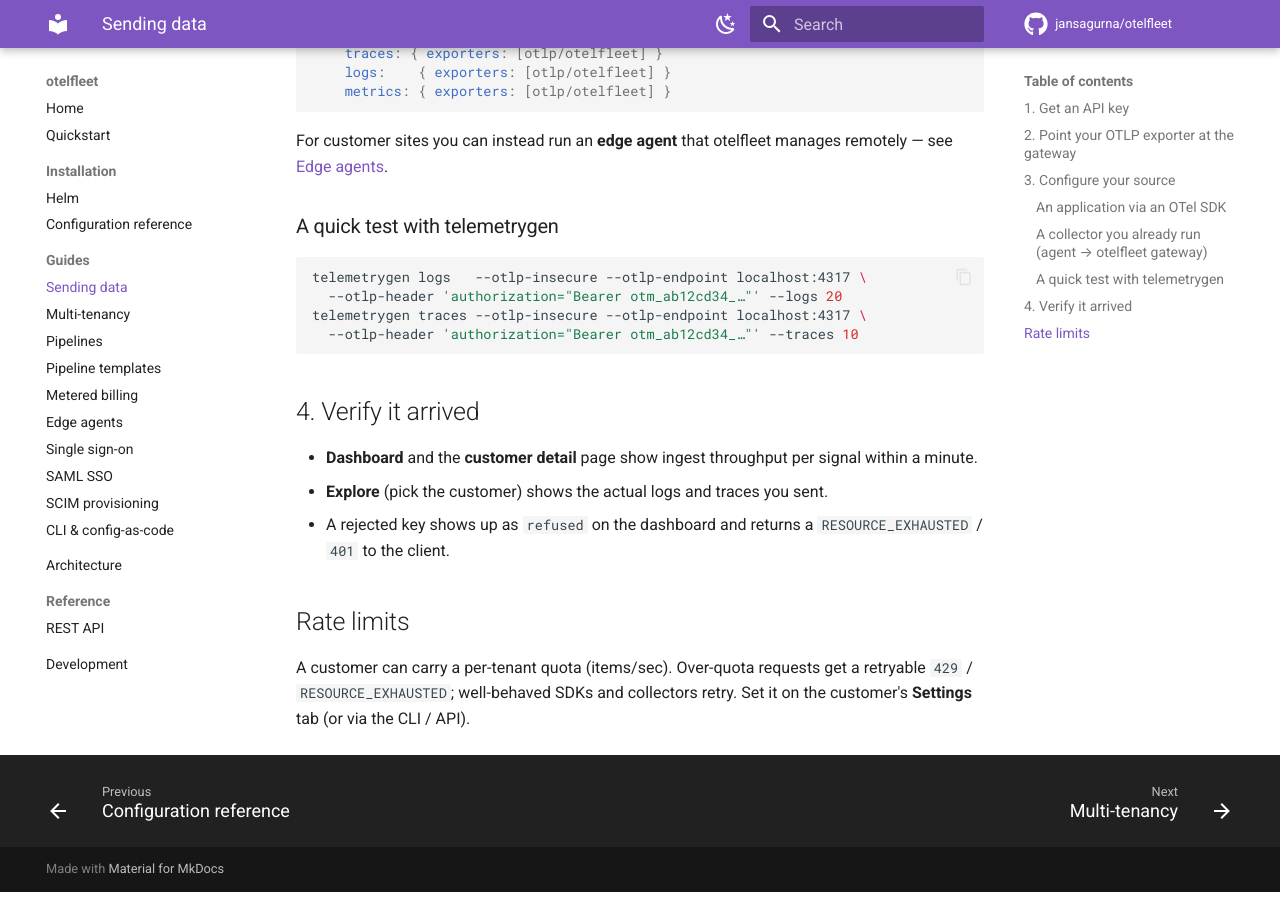
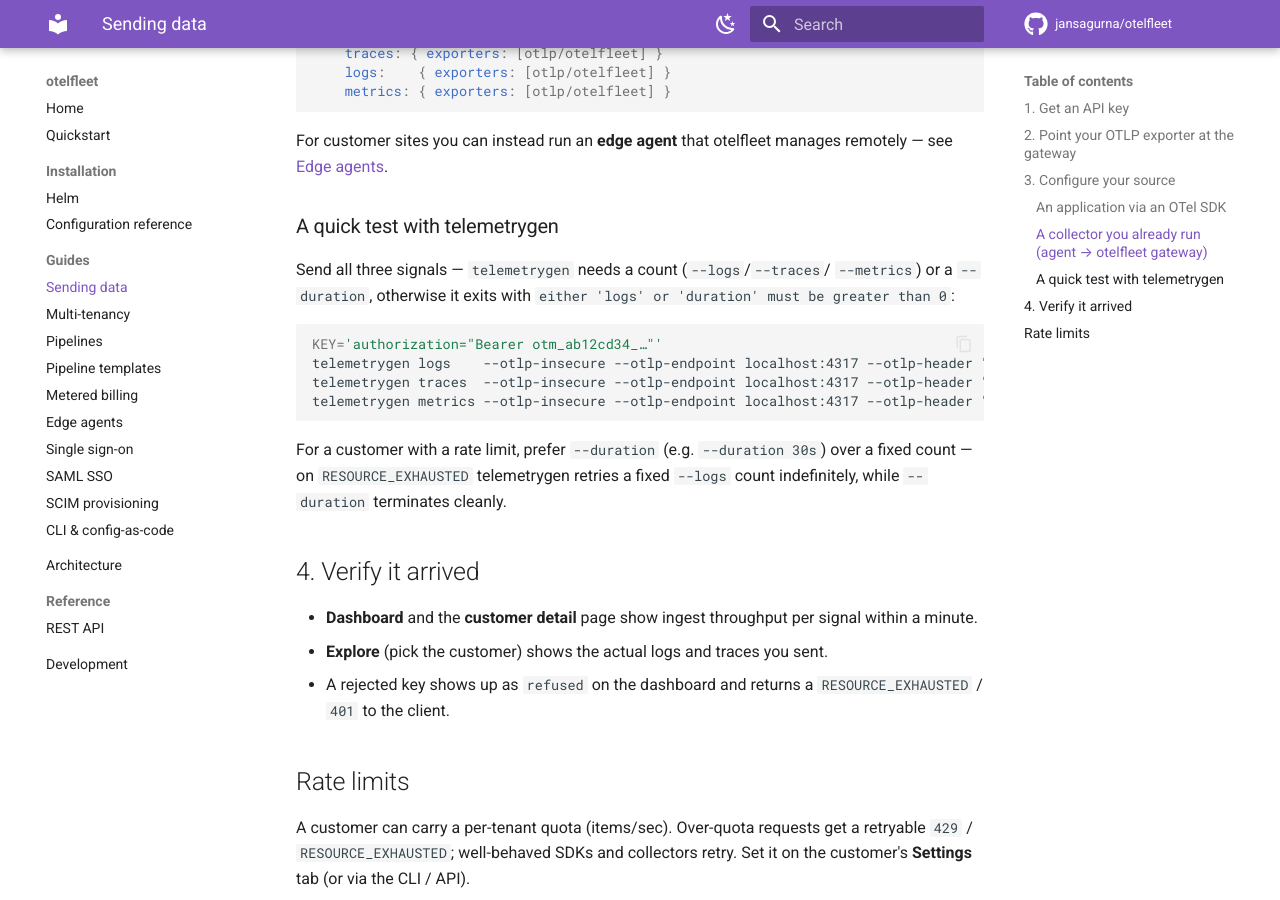
Before and after one commit to jansagurna/otelfleet, an MkDocs documentation site: the page built from docs/guides/sending-data.md, in a window 1280 px wide and 900 px high, scrolled down 1462 px. Built offline with MkDocs 1.6.1 and Material for MkDocs 9.7.7, drawn with Linux system fonts in a browser that asks for light colours; comment, search, counter and statistics services are not loaded.

Commit message:
docs: telemetrygen example sends logs, traces and metrics (+ count/duration note)

````diff
--- a/docs/guides/sending-data.md
+++ b/docs/guides/sending-data.md
@@ -70,12 +70,20 @@
 
 ### A quick test with telemetrygen
 
+Send all three signals — `telemetrygen` needs a count (`--logs`/`--traces`/
+`--metrics`) or a `--duration`, otherwise it exits with
+`either 'logs' or 'duration' must be greater than 0`:
+
 ```sh
-telemetrygen logs   --otlp-insecure --otlp-endpoint localhost:4317 \
-  --otlp-header 'authorization="Bearer otm_ab12cd34_…"' --logs 20
-telemetrygen traces --otlp-insecure --otlp-endpoint localhost:4317 \
-  --otlp-header 'authorization="Bearer otm_ab12cd34_…"' --traces 10
+KEY='authorization="Bearer otm_ab12cd34_…"'
+telemetrygen logs    --otlp-insecure --otlp-endpoint localhost:4317 --otlp-header "$KEY" --logs 20
+telemetrygen traces  --otlp-insecure --otlp-endpoint localhost:4317 --otlp-header "$KEY" --traces 20
+telemetrygen metrics --otlp-insecure --otlp-endpoint localhost:4317 --otlp-header "$KEY" --metrics 20
 ```
+
+For a customer with a rate limit, prefer `--duration` (e.g. `--duration 30s`)
+over a fixed count — on `RESOURCE_EXHAUSTED` telemetrygen retries a fixed
+`--logs` count indefinitely, while `--duration` terminates cleanly.
 
 ## 4. Verify it arrived
 
````
